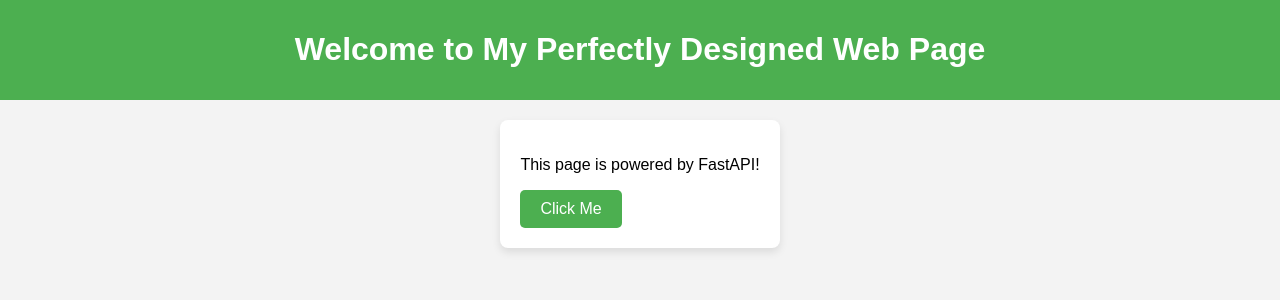
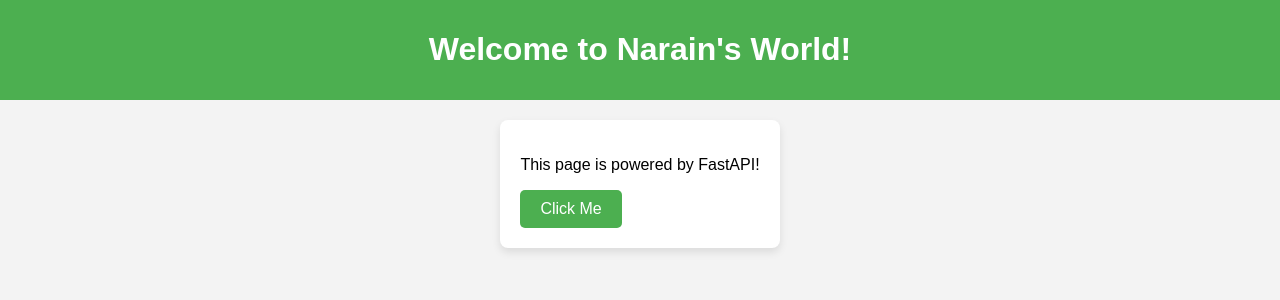
Before and after one commit to narainsaami/narain-repo, a FastAPI app: page / in a window 1280 px wide. Shown: the top 300 px of the page. Run offline with FastAPI, Linux system fonts and the light colour scheme.

Commit message:
Update index.html

```diff
--- a/templates/index.html
+++ b/templates/index.html
@@ -8,7 +8,7 @@
 </head>
 <body>
     <header>
-        <h1>Welcome to My Perfectly Designed Web Page</h1>
+        <h1>Welcome to Narain's World!</h1>
     </header>
     <main>
         <section>
```
